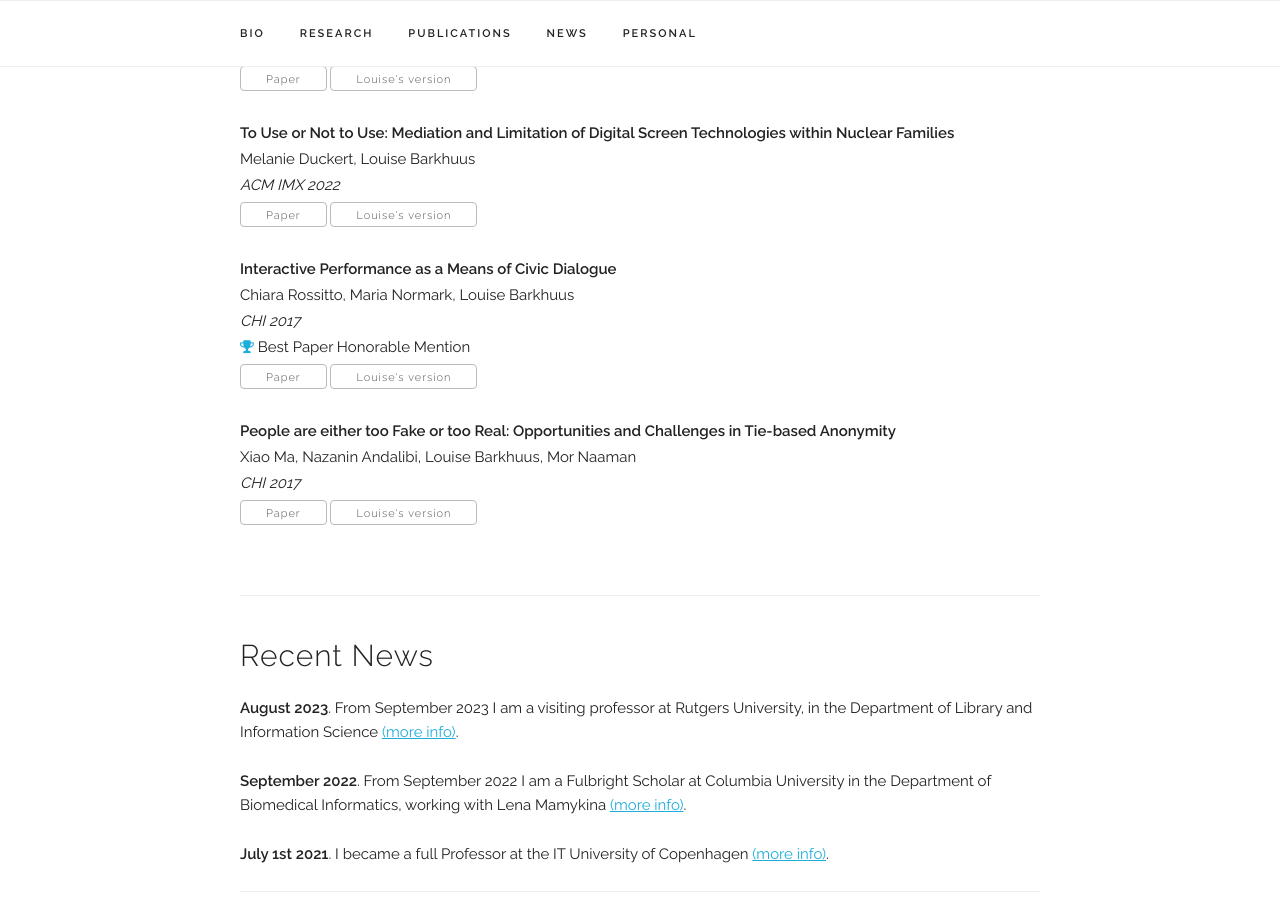
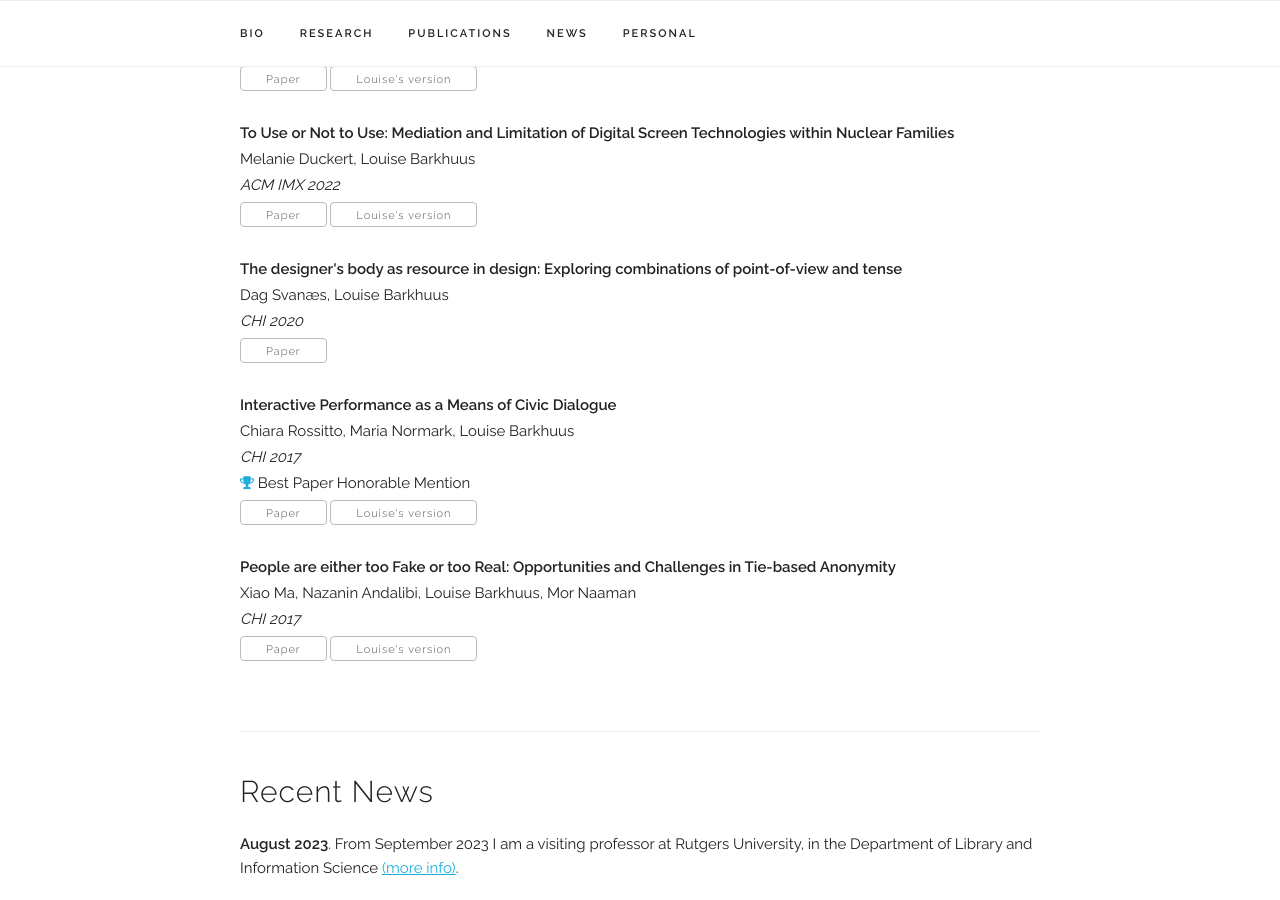
Before and after one commit to barkhuus/barkhuus.github.io, a Jekyll site: the page built from index.html, in a window 1280 px wide and 900 px high, scrolled down 1547 px. Built offline with Jekyll 4.4.1, drawn with Linux system fonts in a browser that asks for light colours.

Commit message:
Update publications.yaml

```diff
--- a/_data/publications.yaml
+++ b/_data/publications.yaml
@@ -35,6 +35,12 @@ papers:
     paper_pdf: "https://dl.acm.org/doi/pdf/10.1145/3452918.3458808"
     selected: y
 
+  - title: "The designer's body as resource in design: Exploring combinations of point-of-view and tense"
+    authors: "Dag Svanæs, Louise Barkhuus"
+    venue: "CHI 2020"
+    paper_pdf: "https://dl.acm.org/doi/pdf/10.1145/3313831.3376430"
+    selected: y
+
   - title: "Interactive Performance as a Means of Civic Dialogue"
     authors: "Chiara Rossitto, Maria Normark, Louise Barkhuus"
     venue: "CHI 2017"
```
